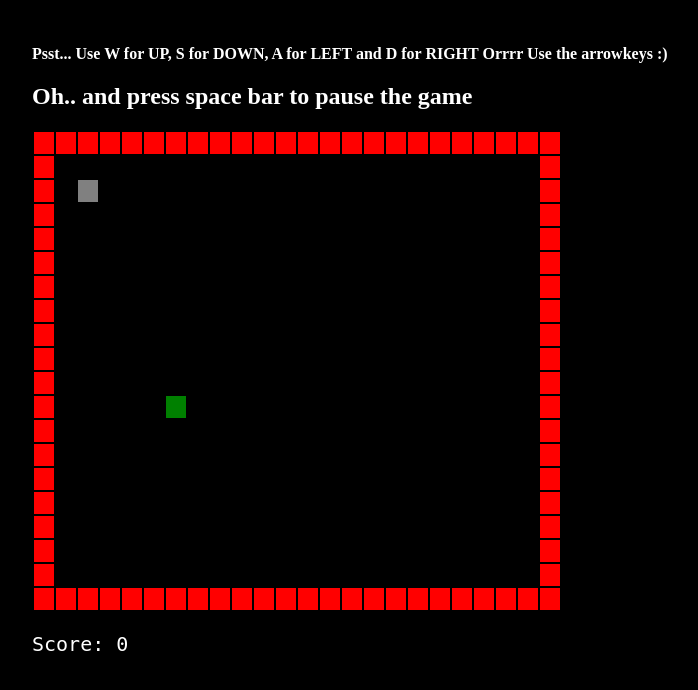
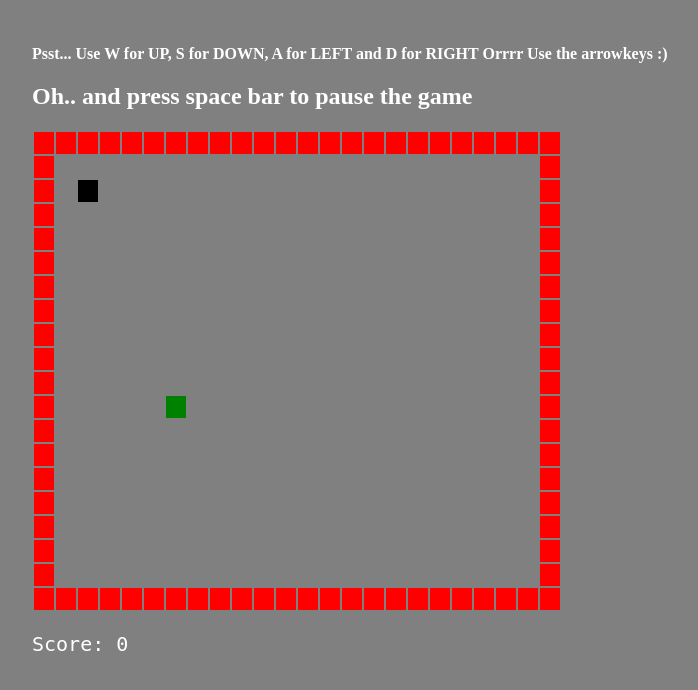
Before and after one commit to Hindia/snake, a PHP site: page /snake.html in a window 1280 px wide. Shown: the top 690 px of the page, without its empty margins (13-711 px from the left). Run offline with PHP 8.4, Linux system fonts and the light colour scheme.

Commit message:
some changes
added feedback lines and changed colors

```diff
--- a/snake.css
+++ b/snake.css
@@ -3,7 +3,7 @@
 	margin:10px;
 }
 body{
-	background-color:black;
+	background-color:gray;
 }
 
 td{
@@ -12,11 +12,11 @@ td{
 }
 
 .blank{
-	background-color:black;
+	background-color:gray;
 }
 
 .snake{
-	background-color:gray;
+	background-color:black;
 }
 
 .wall{
```
